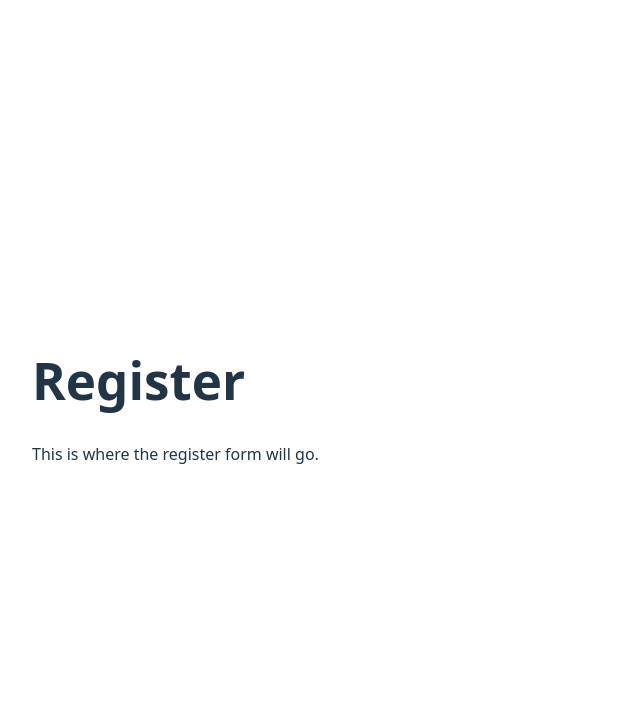
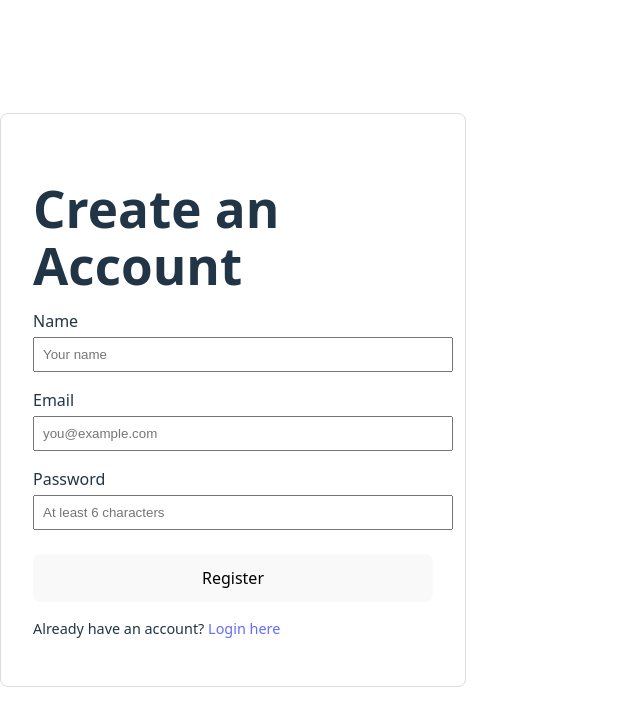
Before and after one commit to Sanjay-Mudela/mern-project-manager, a React (Vite) app in the folder client/: page /register in a window 1280 px wide. Shown: the top 726 px of the page, without its empty margins (0-640 px from the left). Built offline with nearby package versions, Linux system fonts and the light colour scheme.

Commit message:
feat: add AuthContext and connect login/register pages to backend

```diff
--- a/client/package.json
+++ b/client/package.json
@@ -10,6 +10,7 @@
     "preview": "vite preview"
   },
   "dependencies": {
+    "axios": "^1.13.2",
     "react": "^19.2.0",
     "react-dom": "^19.2.0",
     "react-router-dom": "^7.9.6"
--- /dev/null
+++ b/client/src/api/client.js
@@ -0,0 +1,11 @@
+import axios from "axios";
+
+// 1) Create an axios instance with a base URL
+const api = axios.create({
+  baseURL: "http://localhost:5000/api",
+});
+
+// 2) (Optional now, very useful later)
+// We will add interceptors here if needed
+
+export default api;
--- /dev/null
+++ b/client/src/context/AuthContext.jsx
@@ -0,0 +1,98 @@
+import { createContext, useState, useEffect } from "react";
+import api from "../api/client";
+
+// 1) Create the context object
+// eslint-disable-next-line react-refresh/only-export-components
+export const AuthContext = createContext(null);
+
+
+// 2) Provider component that wraps the app
+export function AuthProvider({ children }) {
+  // user: null or { id, name, email }
+  const [user, setUser] = useState(null);
+
+  // token: JWT string or empty
+  const [token, setToken] = useState(() => {
+    // Try to read token from localStorage on first load
+    return localStorage.getItem("token") || "";
+  });
+
+  const [authLoading, setAuthLoading] = useState(false);
+
+  // 3) When token changes, set or remove Authorization header on api
+  useEffect(() => {
+    if (token) {
+      api.defaults.headers.common["Authorization"] = `Bearer ${token}`;
+      localStorage.setItem("token", token);
+    } else {
+      delete api.defaults.headers.common["Authorization"];
+      localStorage.removeItem("token");
+    }
+  }, [token]);
+
+  // 4) Login function
+  async function login(email, password) {
+    setAuthLoading(true);
+    try {
+      const response = await api.post("/auth/login", { email, password });
+
+      const { user, token } = response.data;
+
+      setUser(user);
+      setToken(token);
+
+      return { success: true };
+    } catch (error) {
+      console.error("Login error:", error);
+      let message = "Login failed";
+      if (error.response?.data?.message) {
+        message = error.response.data.message;
+      }
+      return { success: false, message };
+    } finally {
+      setAuthLoading(false);
+    }
+  }
+
+  // 5) Register function
+  async function register(name, email, password) {
+    setAuthLoading(true);
+    try {
+      const response = await api.post("/auth/register", { name, email, password });
+
+      const { user, token } = response.data;
+
+      setUser(user);
+      setToken(token);
+
+      return { success: true };
+    } catch (error) {
+      console.error("Register error:", error);
+      let message = "Registration failed";
+      if (error.response?.data?.message) {
+        message = error.response.data.message;
+      }
+      return { success: false, message };
+    } finally {
+      setAuthLoading(false);
+    }
+  }
+
+  // 6) Logout function
+  function logout() {
+    setUser(null);
+    setToken("");
+  }
+
+  const value = {
+    user,
+    token,
+    authLoading,
+    login,
+    register,
+    logout,
+    isAuthenticated: !!user,
+  };
+
+  return <AuthContext.Provider value={value}>{children}</AuthContext.Provider>;
+}
--- a/client/src/main.jsx
+++ b/client/src/main.jsx
@@ -3,11 +3,14 @@ import ReactDOM from "react-dom/client";
 import { BrowserRouter } from "react-router-dom";
 import App from "./App";
 import "./index.css";
+import { AuthProvider } from "./context/AuthContext";
 
 ReactDOM.createRoot(document.getElementById("root")).render(
   <React.StrictMode>
     <BrowserRouter>
-      <App />
+      <AuthProvider>
+        <App />
+      </AuthProvider>
     </BrowserRouter>
   </React.StrictMode>
 );
--- a/client/src/pages/LoginPage.jsx
+++ b/client/src/pages/LoginPage.jsx
@@ -1,8 +1,88 @@
+import { useContext, useState } from "react";
+import { useNavigate, Link } from "react-router-dom";
+import { AuthContext } from "../context/AuthContext";
+
 function LoginPage() {
+  const { login, authLoading } = useContext(AuthContext);
+  const navigate = useNavigate();
+
+  // Local form state
+  const [email, setEmail] = useState("");
+  const [password, setPassword] = useState("");
+
+  const [error, setError] = useState("");
+
+  async function handleSubmit(e) {
+    e.preventDefault();
+    setError("");
+
+    if (!email || !password) {
+      setError("Please enter email and password");
+      return;
+    }
+
+    const result = await login(email, password);
+
+    if (result.success) {
+      navigate("/projects");
+    } else {
+      setError(result.message || "Login failed");
+    }
+  }
+
   return (
-    <div style={{ padding: "2rem" }}>
-      <h1>Login</h1>
-      <p>This is where the login form will go.</p>
+    <div style={{ minHeight: "100vh", display: "flex", justifyContent: "center", alignItems: "center" }}>
+      <div style={{ width: "100%", maxWidth: "400px", padding: "2rem", border: "1px solid #ddd", borderRadius: "8px" }}>
+        <h1 style={{ marginBottom: "1rem" }}>Login</h1>
+
+        {error && (
+          <div style={{ marginBottom: "1rem", color: "red" }}>
+            {error}
+          </div>
+        )}
+
+        <form onSubmit={handleSubmit}>
+          <div style={{ marginBottom: "1rem" }}>
+            <label style={{ display: "block", marginBottom: "0.25rem" }}>Email</label>
+            <input
+              type="email"
+              value={email}
+              onChange={(e) => setEmail(e.target.value)}
+              style={{ width: "100%", padding: "0.5rem" }}
+              placeholder="you@example.com"
+            />
+          </div>
+
+          <div style={{ marginBottom: "1rem" }}>
+            <label style={{ display: "block", marginBottom: "0.25rem" }}>Password</label>
+            <input
+              type="password"
+              value={password}
+              onChange={(e) => setPassword(e.target.value)}
+              style={{ width: "100%", padding: "0.5rem" }}
+              placeholder="Your password"
+            />
+          </div>
+
+          <button
+            type="submit"
+            disabled={authLoading}
+            style={{
+              width: "100%",
+              padding: "0.75rem",
+              marginTop: "0.5rem",
+              cursor: authLoading ? "not-allowed" : "pointer",
+            }}
+          >
+            {authLoading ? "Logging in..." : "Login"}
+          </button>
+        </form>
+
+        <p style={{ marginTop: "1rem", fontSize: "0.9rem" }}>
+          Don&apos;t have an account?{" "}
+          <Link to="/register">Register here</Link>
+        </p>
+      </div>
     </div>
   );
 }
--- a/client/src/pages/RegisterPage.jsx
+++ b/client/src/pages/RegisterPage.jsx
@@ -1,8 +1,103 @@
+import { useContext, useState } from "react";
+import { useNavigate, Link } from "react-router-dom";
+import { AuthContext } from "../context/AuthContext";
+
 function RegisterPage() {
+  const { register, authLoading } = useContext(AuthContext);
+  const navigate = useNavigate();
+
+  // Local form state
+  const [name, setName] = useState("");
+  const [email, setEmail] = useState("");
+  const [password, setPassword] = useState("");
+
+  const [error, setError] = useState("");
+
+  async function handleSubmit(e) {
+    e.preventDefault(); // stop page refresh
+
+    setError("");
+
+    // Basic front-end validation
+    if (!name || !email || !password) {
+      setError("Please fill all fields");
+      return;
+    }
+
+    const result = await register(name, email, password);
+
+    if (result.success) {
+      // Go to projects page after successful register
+      navigate("/projects");
+    } else {
+      setError(result.message || "Registration failed");
+    }
+  }
+
   return (
-    <div style={{ padding: "2rem" }}>
-      <h1>Register</h1>
-      <p>This is where the register form will go.</p>
+    <div style={{ minHeight: "100vh", display: "flex", justifyContent: "center", alignItems: "center" }}>
+      <div style={{ width: "100%", maxWidth: "400px", padding: "2rem", border: "1px solid #ddd", borderRadius: "8px" }}>
+        <h1 style={{ marginBottom: "1rem" }}>Create an Account</h1>
+
+        {error && (
+          <div style={{ marginBottom: "1rem", color: "red" }}>
+            {error}
+          </div>
+        )}
+
+        <form onSubmit={handleSubmit}>
+          <div style={{ marginBottom: "1rem" }}>
+            <label style={{ display: "block", marginBottom: "0.25rem" }}>Name</label>
+            <input
+              type="text"
+              value={name}
+              onChange={(e) => setName(e.target.value)}
+              style={{ width: "100%", padding: "0.5rem" }}
+              placeholder="Your name"
+            />
+          </div>
+
+          <div style={{ marginBottom: "1rem" }}>
+            <label style={{ display: "block", marginBottom: "0.25rem" }}>Email</label>
+            <input
+              type="email"
+              value={email}
+              onChange={(e) => setEmail(e.target.value)}
+              style={{ width: "100%", padding: "0.5rem" }}
+              placeholder="you@example.com"
+            />
+          </div>
+
+          <div style={{ marginBottom: "1rem" }}>
+            <label style={{ display: "block", marginBottom: "0.25rem" }}>Password</label>
+            <input
+              type="password"
+              value={password}
+              onChange={(e) => setPassword(e.target.value)}
+              style={{ width: "100%", padding: "0.5rem" }}
+              placeholder="At least 6 characters"
+            />
+          </div>
+
+          <button
+            type="submit"
+            disabled={authLoading}
+            style={{
+              width: "100%",
+              padding: "0.75rem",
+              marginTop: "0.5rem",
+              cursor: authLoading ? "not-allowed" : "pointer",
+            }}
+          >
+            {authLoading ? "Creating account..." : "Register"}
+          </button>
+        </form>
+
+        <p style={{ marginTop: "1rem", fontSize: "0.9rem" }}>
+          Already have an account?{" "}
+          <Link to="/login">Login here</Link>
+        </p>
+      </div>
     </div>
   );
 }
```
Also changed, not shown: 1 other file (tests, documents, lock files or other folders).
